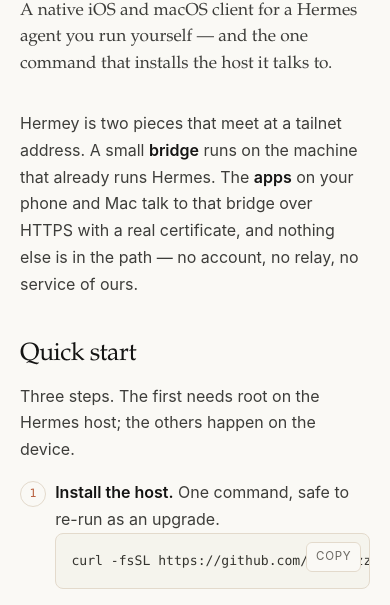
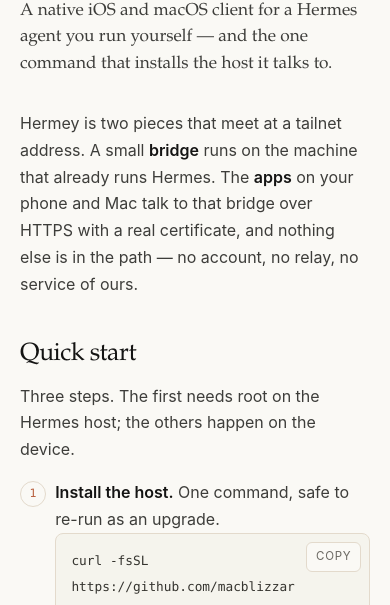
Before and after one commit to macblizzard/hermey, a plain HTML site: page docs/index.html in a window 390 px wide. Shown: the part 228-833 px from the top of the page. Drawn offline with Linux system fonts and the light colour scheme.

Commit message:
docs: let long commands wrap instead of clipping them
The install one-liner is the most important string on the site and it was losing
122px behind a horizontal scrollbar (496px on a phone). Code blocks now wrap, and
the copy button still yields the exact text.

```diff
--- a/docs/assets/docs.css
+++ b/docs/assets/docs.css
@@ -129,10 +129,12 @@ code {
 h2 code, p code, li code, td code { white-space: nowrap; }
 @media (max-width: 640px) { h2 code, p code, li code { white-space: normal; } }
 
-/* code blocks */
+/* code blocks — long commands wrap rather than hide behind a scrollbar: the install one-liner is the
+   single most important string on the site, and a clipped command is worse than a wrapped one. The
+   copy button still yields the exact text, newlines included. */
 .code { position: relative; margin: 0 0 1.2rem; border: 1px solid var(--line); border-radius: 8px; background: var(--paper-2); overflow: hidden; }
 .code pre { margin: 0; padding: .85rem 4.6rem .85rem .95rem; overflow-x: auto; }
-.code code { background: none; border: 0; padding: 0; font-size: .82rem; line-height: 1.65; color: #35342f; white-space: pre; }
+.code code { background: none; border: 0; padding: 0; font-size: .8rem; line-height: 1.7; color: #35342f; white-space: pre-wrap; overflow-wrap: anywhere; }
 .copy {
   position: absolute; top: .5rem; right: .5rem; min-height: 30px; padding: 0 .55rem;
   border: 1px solid var(--line); border-radius: 6px; background: var(--paper);
```
